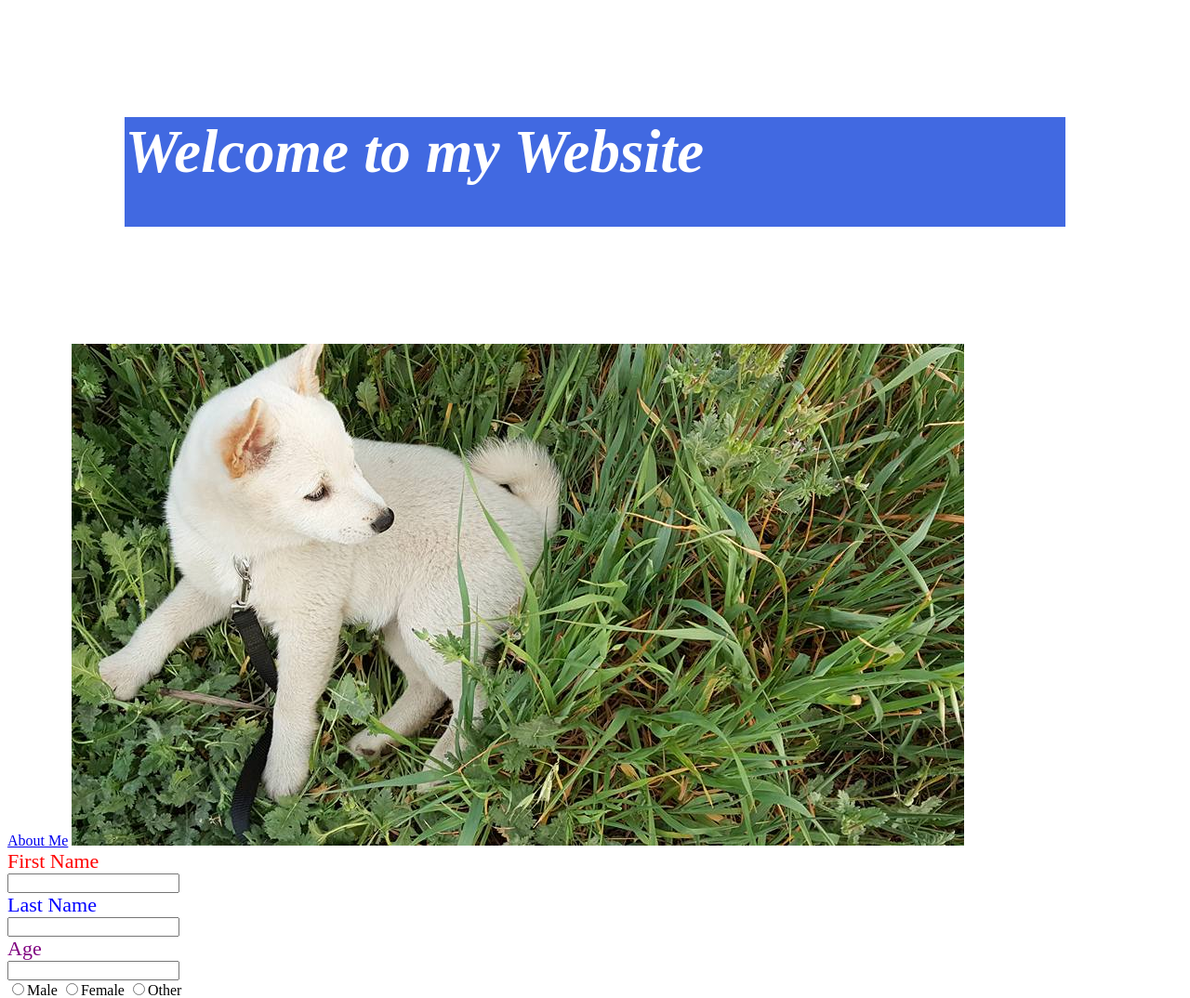
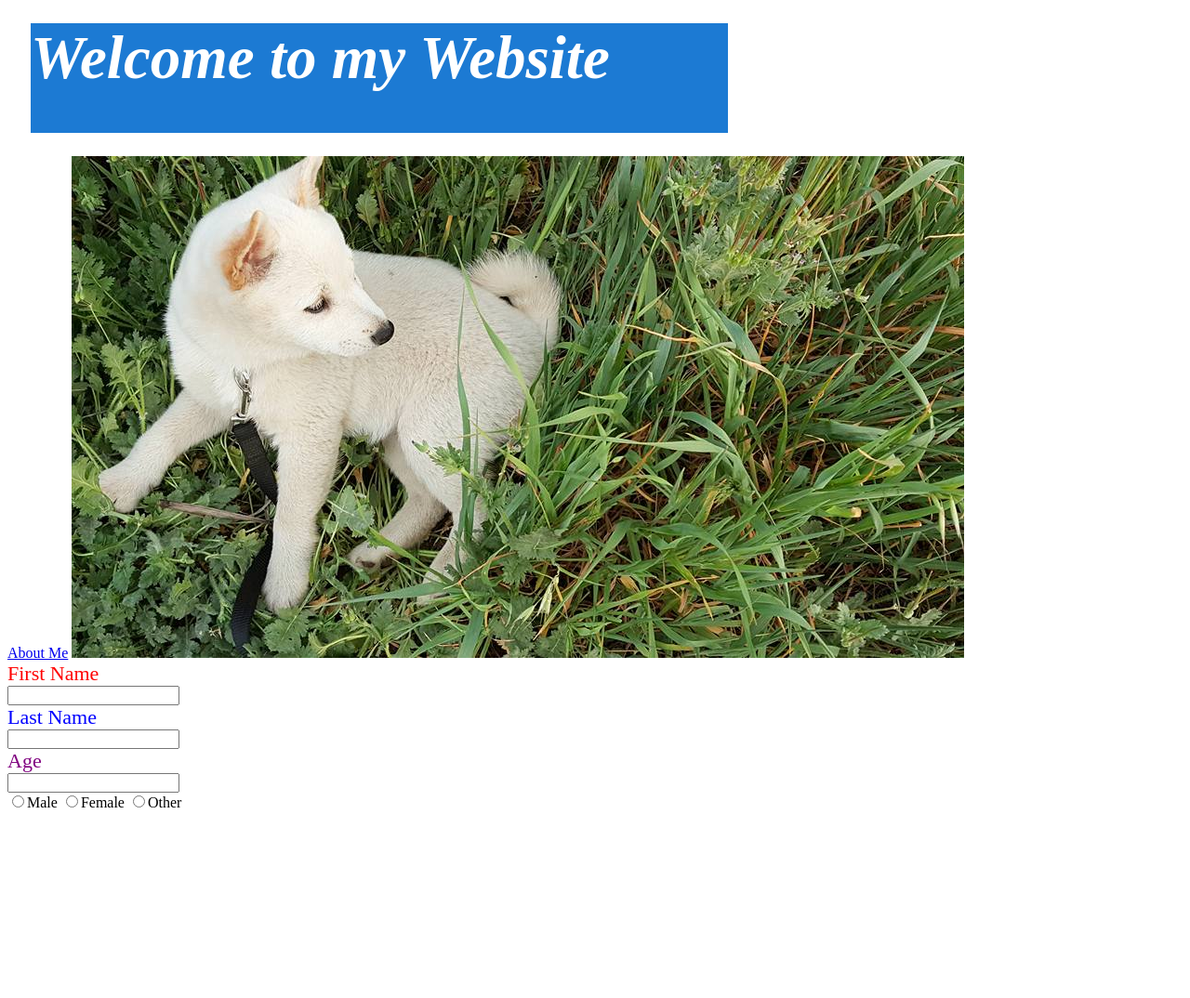
Before and after one commit to EscandonAlexJ/my-first-website, a plain HTML site: page Index.html in a window 1280 px wide. Shown: the whole page at 93% size. After the commit the page ends 881 px from the top, so only its background shows below. Drawn offline with Linux system fonts and the light colour scheme.

Commit message:
Added Width/Hover

```diff
--- a/Index.html
+++ b/Index.html
@@ -30,11 +30,14 @@
         .last-name {font-size: 22px;}
         .age {font-size: 22px;}
         .field-h1 {font-size: 65px;
-                   background-color: royalblue;
+                   background-color: rgb(28, 122, 211);
                    color: white;
                    font-style: italic;
                    height: 15%;
                     border: black;
-                    margin: 10%;}
+                    margin: 25px;
+                   width: 750px;}
+        .field-h1:hover { color: black;}
+
     </style>
 </html>
```
